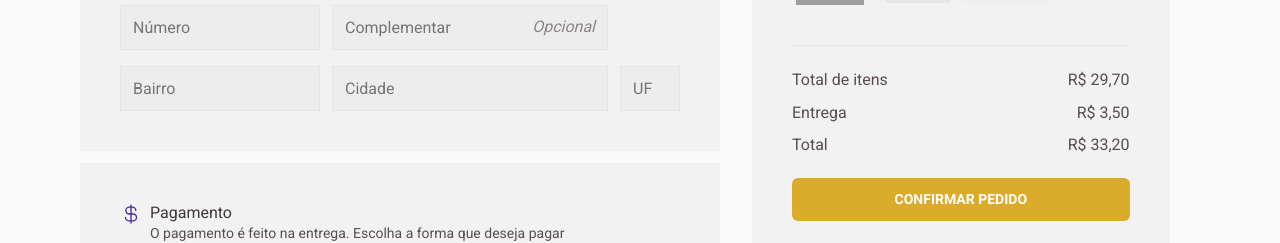
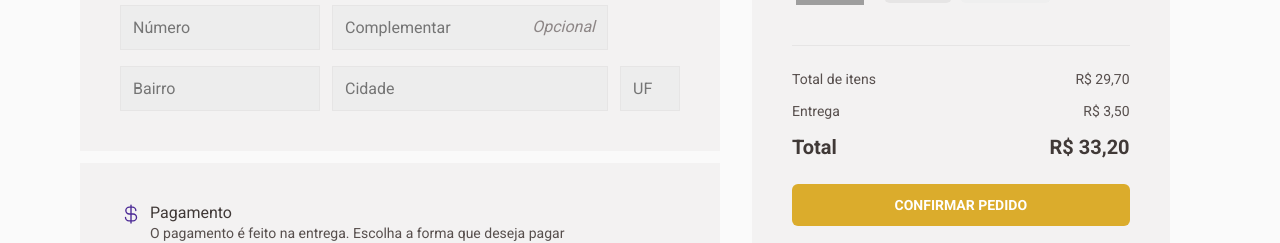
Before and after one commit to franciniltonsoaresmenzes/coffee-delivery, a React (Vite) app: page /checkout in a window 1280 px wide. Shown: the part 667-910 px from the top of the page. Built offline with nearby package versions, Linux system fonts and the light colour scheme; grey boxes are pictures that could not be loaded.

Commit message:
refatorando

```diff
--- a/src/components/ButtonSubmit/index.tsx
+++ b/src/components/ButtonSubmit/index.tsx
@@ -1,11 +1,16 @@
+import { ReactNode } from 'react'
 import { Text } from '../Typography'
 import { ButtonSubmitContainer } from './styles'
 
-export function ButtonSubmit() {
+interface ButtonSubmitProps {
+  children: ReactNode | string
+}
+
+export function ButtonSubmit({ children }: ButtonSubmitProps) {
   return (
     <ButtonSubmitContainer>
       <Text as="span" size="s" color="white" weight="700">
-        confirmar pedido
+        {children}
       </Text>
     </ButtonSubmitContainer>
   )
--- a/src/pages/Checkout/components/CoffeeSelected/index.tsx
+++ b/src/pages/Checkout/components/CoffeeSelected/index.tsx
@@ -7,6 +7,7 @@ import {
 } from './styles'
 import { v4 as uuidv4 } from 'uuid'
 import { ButtonSubmit } from '../../../../components/ButtonSubmit'
+import { Text } from '../../../../components/Typography'
 
 const CoffeeCard = [
   {
@@ -40,22 +41,34 @@ export function CoffeeSelected() {
       ))}
       <FlexPriceContainer>
         <FlexPrice>
-          <span>Total de itens</span>
-          <span>R$ 29,70</span>
+          <Text as="span" size="s" color="text">
+            Total de itens
+          </Text>
+          <Text as="span" size="s" color="text">
+            R$ 29,70
+          </Text>
         </FlexPrice>
 
         <FlexPrice>
-          <span>Entrega</span>
-          <span>R$ 3,50</span>
+          <Text as="span" size="s" color="text">
+            Entrega
+          </Text>
+          <Text as="span" size="s" color="text">
+            R$ 3,50
+          </Text>
         </FlexPrice>
 
         <FlexPrice>
-          <span>Total</span>
-          <span>R$ 33,20</span>
+          <Text as="span" size="l" color="subtitle" weight="700">
+            Total
+          </Text>
+          <Text as="span" size="l" color="subtitle" weight="700">
+            R$ 33,20
+          </Text>
         </FlexPrice>
       </FlexPriceContainer>
 
-      <ButtonSubmit />
+      <ButtonSubmit>confirmar pedido</ButtonSubmit>
     </CoffeeSelectedContainer>
   )
 }
```
